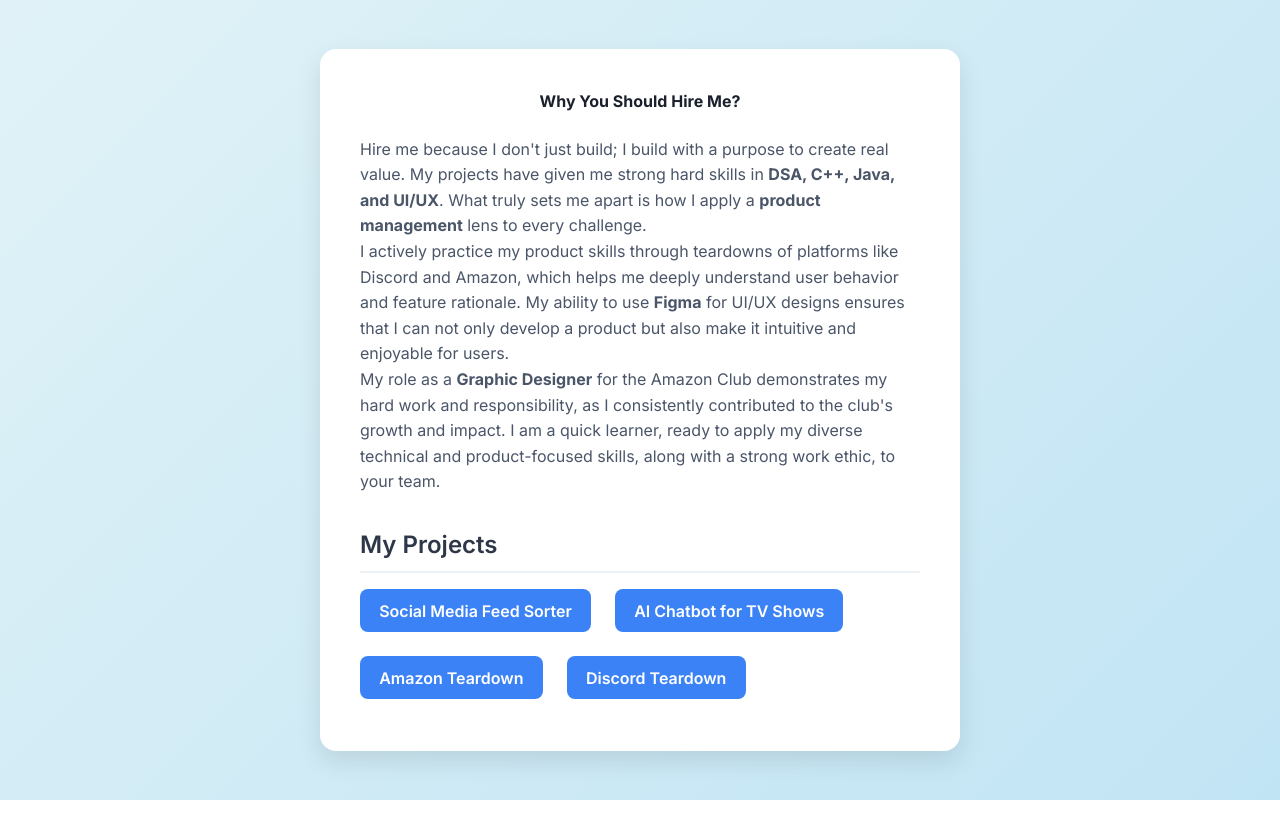
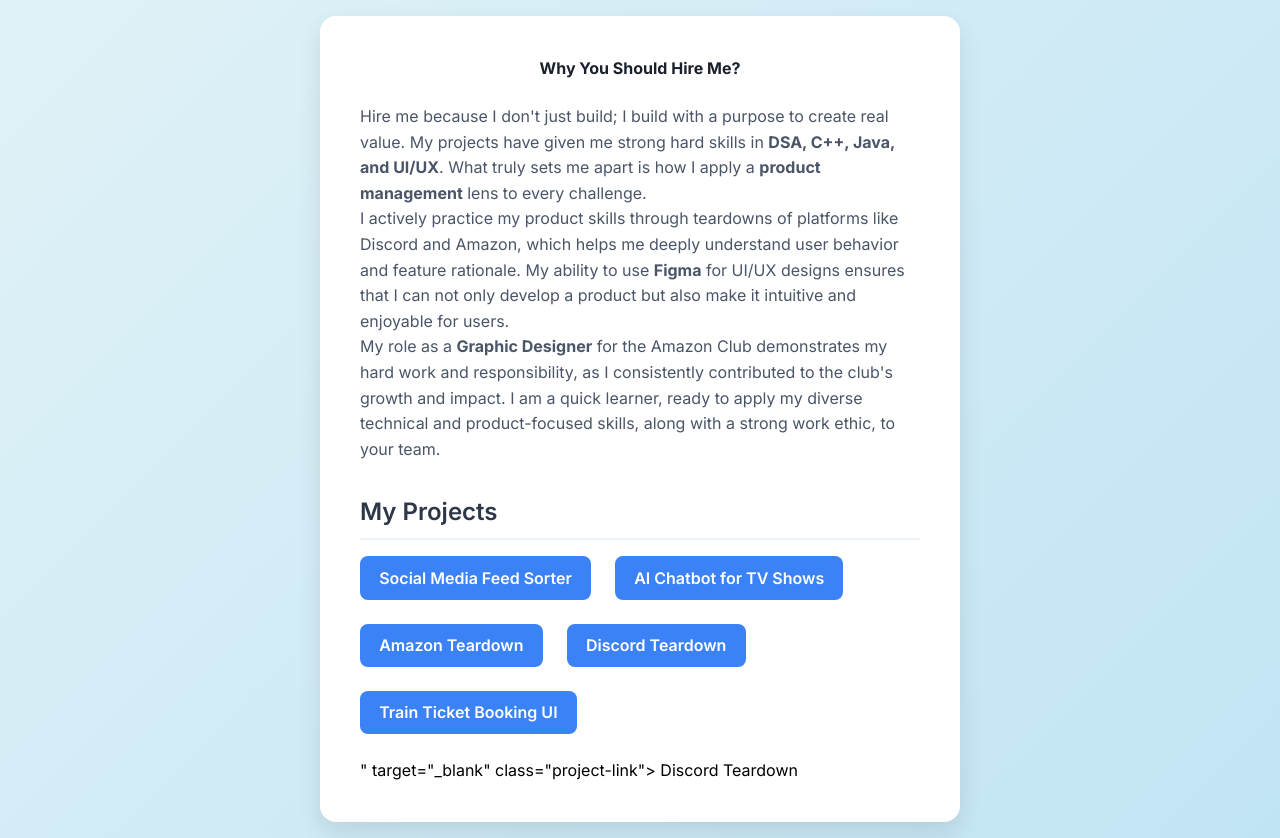
Before and after one commit to Atul-Mor/Why-should-you-hire-me-, a plain HTML site: page Bio.html in a window 1280 px wide. Before the commit the page ends 800 px from the top, so only its background shows below. Drawn offline with nearby package versions, Linux system fonts and the light colour scheme.

Commit message:
index.html

```diff
--- a/Bio.html
+++ b/Bio.html
@@ -110,6 +110,11 @@
             <a href="https://drive.google.com/file/d/1Xl036iJsw7TXBWRnxZtEWYPHPMRwKp_t/view?usp=sharing" target="_blank" class="project-link">
                 Discord Teardown
             </a>
+            <a href="<a href="https://drive.google.com/file/d/1Xl036iJsw7TXBWRnxZtEWYPHPMRwKp_t/view?usp=sharing" target="_blank" class="project-link">
+                Train Ticket Booking UI
+            </a>" target="_blank" class="project-link">
+                Discord Teardown
+            </a>
             <!-- Add more project links here as needed -->
         </div>
     </div>
```
